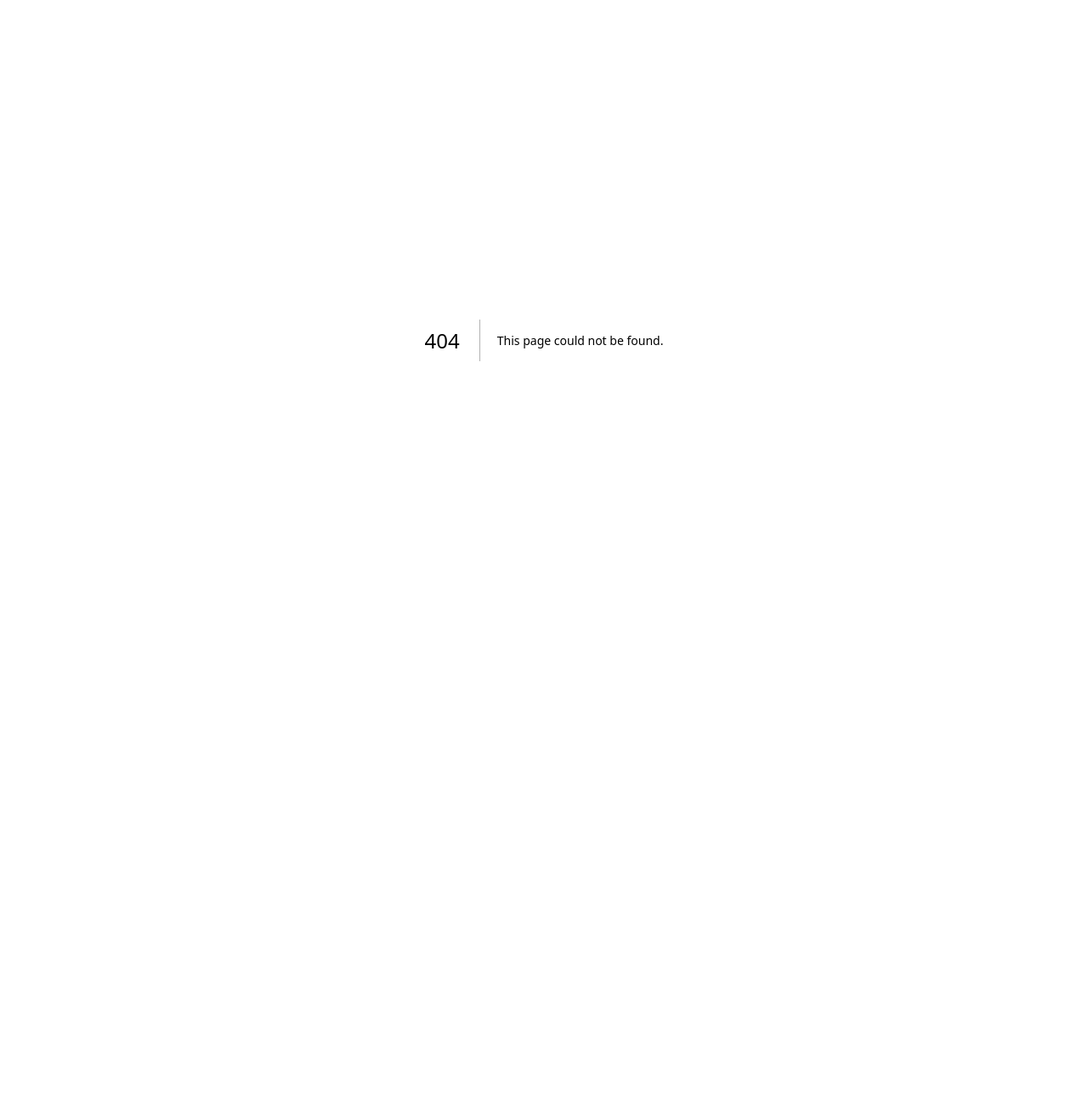
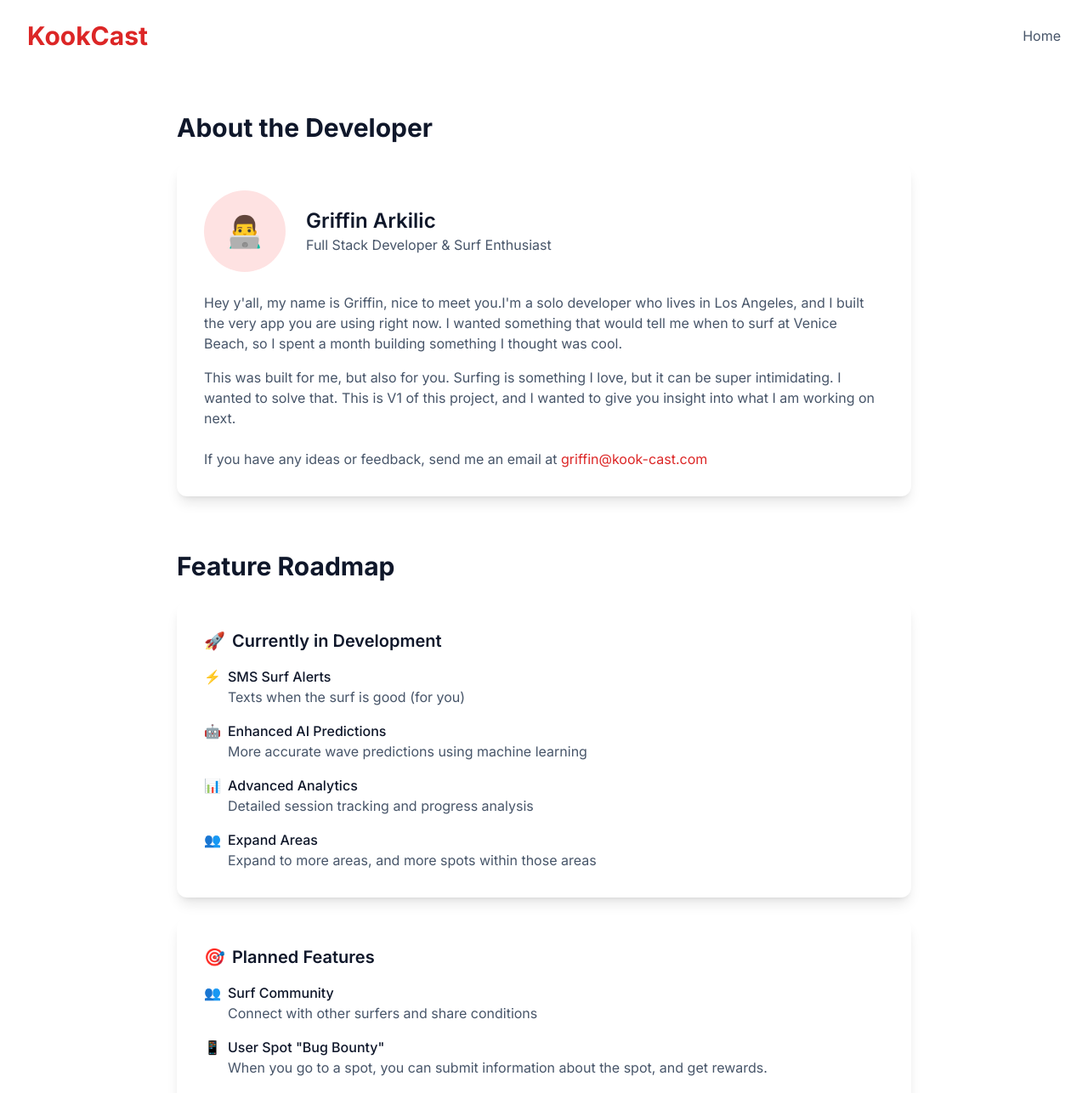
Before and after one commit to garkilic/kookcast, a Next.js app: page /about in a window 1280 px wide. Before the commit this address had no page. Shown: the top 1286 px of the page at 85% size. Before the commit the page ends 800 px from the top, so only its background shows below. Built offline with nearby package versions, Linux system fonts and the light colour scheme.

Commit message:
New Features tab

```diff
--- /dev/null
+++ b/src/app/about/page.tsx
@@ -0,0 +1,185 @@
+"use client";
+
+import Link from "next/link";
+import { useRouter } from 'next/navigation';
+
+export default function About() {
+  const router = useRouter();
+
+  return (
+    <div className="min-h-screen bg-white">
+      {/* Header */}
+      <header className="px-4 py-4 sm:py-6 mx-auto max-w-7xl sm:px-6 lg:px-8">
+        <div className="flex items-center justify-between">
+          <button
+            onClick={() => router.push('/')}
+            className="text-2xl sm:text-3xl font-bold text-primary-600 hover:text-primary-700 transition-colors"
+          >
+            KookCast
+          </button>
+          <div className="flex items-center space-x-4">
+            <button
+              onClick={() => router.push('/')}
+              className="text-sm sm:text-base text-secondary-600 hover:text-primary-600"
+            >
+              Home
+            </button>
+          </div>
+        </div>
+      </header>
+
+      {/* Main Content */}
+      <main className="px-4 py-12 mx-auto max-w-4xl">
+        {/* Developer Section */}
+        <section className="mb-16">
+          <h2 className="text-3xl font-bold text-secondary-900 mb-6">About the Developer</h2>
+          <div className="bg-white rounded-xl shadow-lg p-8">
+            <div className="flex items-center gap-6 mb-6">
+              <div className="w-24 h-24 rounded-full bg-primary-100 flex items-center justify-center">
+                <span className="text-4xl">👨‍💻</span>
+              </div>
+              <div>
+                <h3 className="text-2xl font-semibold text-secondary-900">Griffin Arkilic</h3>
+                <p className="text-secondary-600">Full Stack Developer & Surf Enthusiast</p>
+              </div>
+            </div>
+            <p className="text-secondary-600 mb-4">
+              Hey y'all, my name is Griffin, nice to meet you.I'm a solo developer who lives in Los Angeles, and I built the very app you are using right now. I wanted something that would tell me when to surf at Venice Beach, so I spent a month building something I thought was cool.
+            </p>
+            <p className="text-secondary-600">
+              This was built for me, but also for you. Surfing is something I love, but it can be super intimidating.
+              I wanted to solve that. This is V1 of this project, and I wanted to give you insight into what I am working on next.
+            </p>
+            <p className="text-secondary-600">
+             <br></br> If you have any ideas or feedback, send me an email at <a href="mailto:griffin@kook-cast.com" className="text-primary-600 hover:text-primary-700">griffin@kook-cast.com</a>
+            </p>
+          </div>
+        </section>
+
+        {/* Roadmap Section */}
+        <section>
+          <h2 className="text-3xl font-bold text-secondary-900 mb-6">Feature Roadmap</h2>
+          <div className="space-y-6">
+            {/* Current Development */}
+            <div className="bg-white rounded-xl shadow-lg p-8">
+              <h3 className="text-xl font-semibold text-secondary-900 mb-4 flex items-center">
+                <span className="mr-2">🚀</span>
+                Currently in Development
+              </h3>
+              <ul className="space-y-4">
+                <li className="flex items-start">
+                  <span className="mr-2">⚡</span>
+                  <div>
+                    <p className="font-medium text-secondary-900">SMS Surf Alerts</p>
+                    <p className="text-secondary-600">Texts when the surf is good (for you)</p>
+                  </div>
+                </li>
+                <li className="flex items-start">
+                  <span className="mr-2">🤖</span>
+                  <div>
+                    <p className="font-medium text-secondary-900">Enhanced AI Predictions</p>
+                    <p className="text-secondary-600">More accurate wave predictions using machine learning</p>
+                  </div>
+                </li>
+                <li className="flex items-start">
+                  <span className="mr-2">📊</span>
+                  <div>
+                    <p className="font-medium text-secondary-900">Advanced Analytics</p>
+                    <p className="text-secondary-600">Detailed session tracking and progress analysis</p>
+                  </div>
+                </li>
+                <li className="flex items-start">
+                  <span className="mr-2">👥</span>
+                  <div>
+                    <p className="font-medium text-secondary-900">Expand Areas</p>
+                    <p className="text-secondary-600">Expand to more areas, and more spots within those areas</p>
+                  </div>
+                </li>
+              </ul>
+            </div>
+
+            {/* Planned Features */}
+            <div className="bg-white rounded-xl shadow-lg p-8">
+              <h3 className="text-xl font-semibold text-secondary-900 mb-4 flex items-center">
+                <span className="mr-2">🎯</span>
+                Planned Features
+              </h3>
+              <ul className="space-y-4">
+                <li className="flex items-start">
+                  <span className="mr-2">👥</span>
+                  <div>
+                    <p className="font-medium text-secondary-900">Surf Community</p>
+                    <p className="text-secondary-600">Connect with other surfers and share conditions</p>
+                  </div>
+                </li>
+                <li className="flex items-start">
+                  <span className="mr-2">📱</span>
+                  <div>
+                    <p className="font-medium text-secondary-900">User Spot "Bug Bounty"</p>
+                    <p className="text-secondary-600">When you go to a spot, you can submit information about the spot, and get rewards.</p>
+                  </div>
+                </li>
+                <li className="flex items-start">
+                  <span className="mr-2">🎥</span>
+                  <div>
+                    <p className="font-medium text-secondary-900">Merch</p>
+                    <p className="text-secondary-600">I want simple merch that says "Anybody Can Surf"</p>
+                  </div>
+                </li>
+                <li className="flex items-start">
+                  <span className="mr-2">📈</span>
+                  <div>
+                    <p className="font-medium text-secondary-900">Historical Data Analysis</p>
+                    <p className="text-secondary-600">Track conditions over time to find patterns</p>
+                  </div>
+                </li>
+              </ul>
+            </div>
+
+            {/* Future Ideas */}
+            <div className="bg-white rounded-xl shadow-lg p-8">
+              <h3 className="text-xl font-semibold text-secondary-900 mb-4 flex items-center">
+                <span className="mr-2">💡</span>
+                Future Ideas
+              </h3>
+              <ul className="space-y-4">
+                <li className="flex items-start">
+                  <span className="mr-2">🎓</span>
+
+                </li>
+                <li className="flex items-start">
+                  <span className="mr-2">🌍</span>
+                  <div>
+                    <p className="font-medium text-secondary-900">Global Expansion</p>
+                    <p className="text-secondary-600">Cover more surf spots worldwide</p>
+                  </div>
+                </li>
+                <li className="flex items-start">
+                  <span className="mr-2">🤝</span>
+                  <div>
+                    <p className="font-medium text-secondary-900">Surf Shop Integration</p>
+                    <p className="text-secondary-600">Connect with local surf shops for gear recommendations</p>
+                  </div>
+                </li>
+              </ul>
+            </div>
+          </div>
+        </section>
+      </main>
+
+      {/* Footer */}
+      <footer className="px-4 py-8 border-t border-secondary-200 mt-12">
+        <div className="max-w-7xl mx-auto flex flex-col items-center">
+          <div className="flex flex-wrap justify-center gap-4 text-secondary-600">
+            <Link href="/terms" className="hover:text-primary-600">Terms</Link>
+            <Link href="/privacy" className="hover:text-primary-600">Privacy</Link>
+            <Link href="/contact" className="hover:text-primary-600">Contact</Link>
+          </div>
+          <p className="mt-4 text-sm text-secondary-500 text-center">
+            Have ideas or feedback? Email me at <a href="mailto:griffin@kook-cast.com" className="text-primary-600 hover:text-primary-700">griffin@kook-cast.com</a>
+          </p>
+        </div>
+      </footer>
+    </div>
+  );
+}
--- a/src/app/page.tsx
+++ b/src/app/page.tsx
@@ -207,7 +207,12 @@ export default function Home() {
       {/* Header */}
       <header className="px-4 py-4 sm:py-6 mx-auto max-w-7xl sm:px-6 lg:px-8">
         <div className="flex items-center justify-between">
-          <h1 className="text-2xl sm:text-3xl font-bold text-primary-600">KookCast</h1>
+          <button
+            onClick={() => router.push('/')}
+            className="text-2xl sm:text-3xl font-bold text-primary-600 hover:text-primary-700 transition-colors"
+          >
+            KookCast
+          </button>
           <div className="flex items-center space-x-4">
             {isAuthenticated ? (
               <button
@@ -243,6 +248,12 @@ export default function Home() {
               className="text-sm sm:text-base text-secondary-600 hover:text-primary-600"
             >
               Pricing
+            </button>
+            <button
+              onClick={() => router.push('/about')}
+              className="text-sm sm:text-base text-secondary-600 hover:text-primary-600"
+            >
+              About
             </button>
           </div>
         </div>
```
